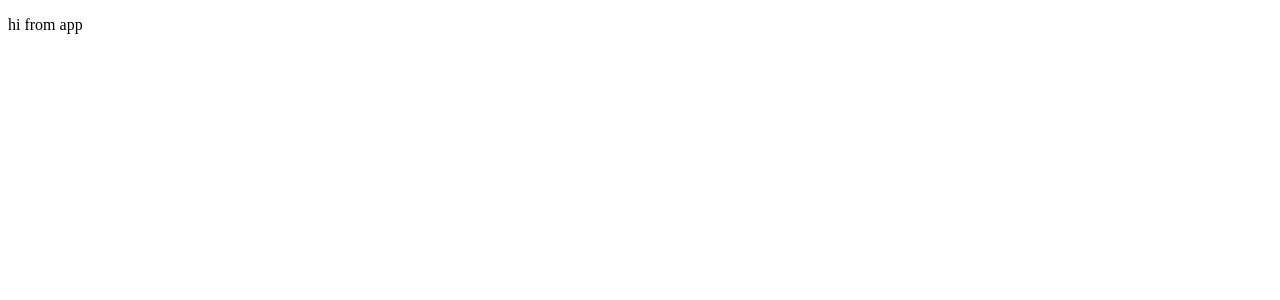
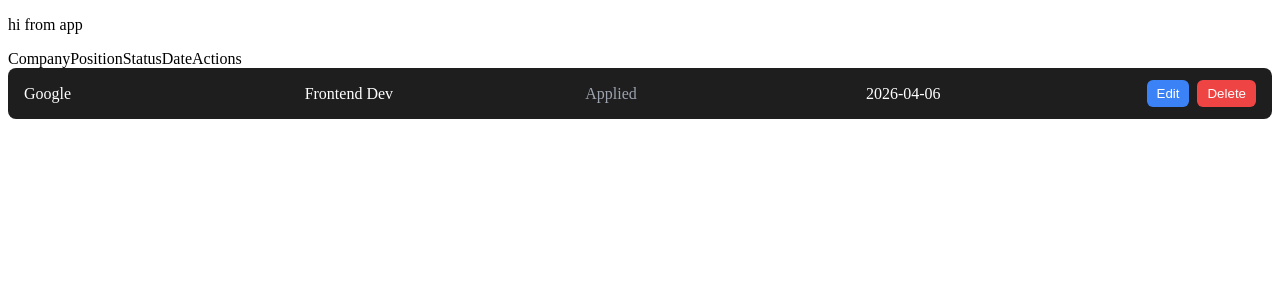
Before and after one commit to HanKwan/Job-application-tracker, a React (Vite) app: page / in a window 1280 px wide. Shown: the top 300 px of the page. Built offline with nearby package versions, Linux system fonts and the light colour scheme.

Commit message:
test: tested the connection for the props

```diff
--- a/src/App.tsx
+++ b/src/App.tsx
@@ -1,11 +1,24 @@
+import ApplicationList from './components/ApplicationList'
 import './css/App.css'
+import type { AppItem } from './types/AppType'
 
 function App() {
+
+  const applications: AppItem[] = [
+  {
+    id: 1,
+    company: "Google",
+    position: "Frontend Dev",
+    status: "Applied",
+    date: "2026-04-06"
+  }
+]
 
 
   return (
     <>
       <p>hi from app</p>
+      <ApplicationList applications={applications}/>
     </>
 
   )
--- a/src/components/ApplicationItem.tsx
+++ b/src/components/ApplicationItem.tsx
@@ -10,10 +10,10 @@ const ApplicationItem = ({ app }: ApplicationProps) => {
 
     return (
         <div className="app-item">
-            <span className="company">Google</span>
-            <span className="position">Frontend Dev</span>
-            <span className="status applied">Applied</span>
-            <span className="date">2026-04-06</span>
+            <span className="company">{app.company}</span>
+            <span className="position">{app.position}</span>
+            <span className="status applied">{app.status}</span>
+            <span className="date">{app.date}</span>
 
             <div className="actions">
                 <button className="edit-btn">Edit</button>
```
